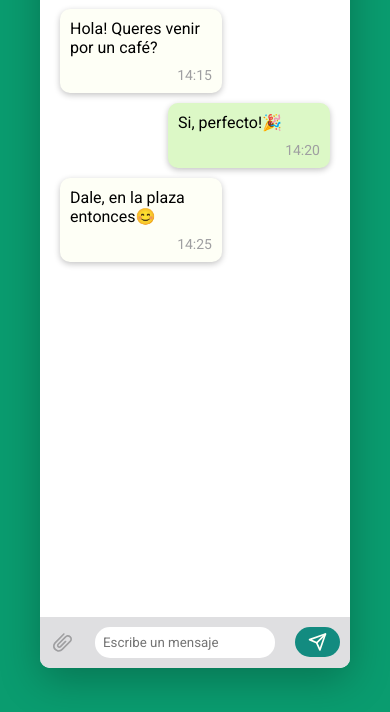
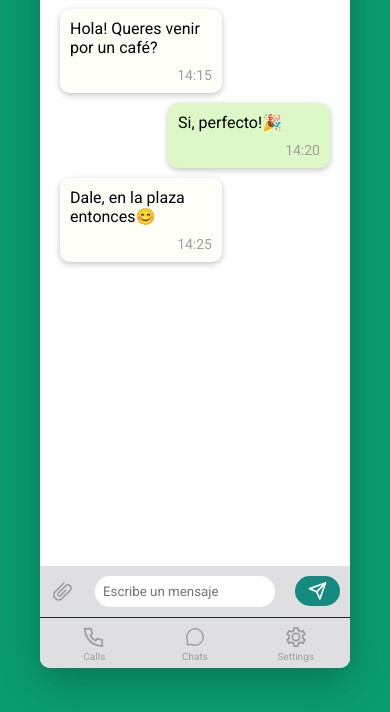
Before and after one commit to mai-vr/proyecto-base-fullstack, a plain HTML site: page index.html in a window 390 px wide. Shown: the part 132-844 px from the top of the page. Drawn offline with Linux system fonts and the light colour scheme; a web font is replaced by a local one.

Commit message:
add: opciones bajo el input de escribir mensajes para mobile

```diff
--- a/index.html
+++ b/index.html
@@ -98,6 +98,7 @@
                 </div>
             </section>
             <footer>
+                <div class="container-pc-message">
                     <button class="attach">
                         <svg xmlns="http://www.w3.org/2000/svg" width="131.11" height="128" viewBox="0 0 718 701"><path fill="currentColor" d="m175 397l280-280c3-3 27-27 65-40c53-17 107-3 150 40c44 43 57 96 40 149c-12 38-37 64-40 67L369 634c-52 52-182 119-302 0c-119-119-51-250 0-301L390 9c12-12 31-12 43 0s12 31 0 43L111 376c-5 4-106 109 0 215c103 103 204 11 215 0l301-302s17-17 25-41c10-32 3-60-25-88c-60-60-118-10-129 0L218 439c-10 10-17 27 0 44s33 9 43 0l194-194c12-11 32-11 43 0c12 12 12 32 0 44L304 526c-27 26-82 47-129 0c-48-47-27-103 0-129"/></svg>
                     </button>
@@ -107,6 +108,34 @@
                     <button class="send">
                         <svg xmlns="http://www.w3.org/2000/svg" width="128" height="128" viewBox="0 0 48 48"><g fill="none" stroke="currentColor" stroke-linejoin="round" stroke-width="4"><path d="M43 5L29.7 43l-7.6-17.1L5 18.3z"/><path stroke-linecap="round" d="M43 5L22.1 25.9"/></g></svg>
                     </button>
+                </div>
+                <div class="container-mobile-options">
+                    <div class="mobile-options">
+                       <button class="call-button">
+                            <svg xmlns="http://www.w3.org/2000/svg" viewBox="0 0 24 24"><g fill="none"><path d="M21 22c-3.8 0-7.338-1.115-10.307-3.036a19.1 19.1 0 0 1-5.657-5.657A18.9 18.9 0 0 1 2 3h6.778L9.97 8.372l-2.024 2.024a15.07 15.07 0 0 0 5.657 5.657l2.024-2.025L21 15.223z"/><path stroke="currentColor" stroke-width="2" d="M21 22c-3.8 0-7.338-1.115-10.307-3.036a19.1 19.1 0 0 1-5.657-5.657A18.9 18.9 0 0 1 2 3h6.778L9.97 8.372l-2.024 2.024a15.07 15.07 0 0 0 5.657 5.657l2.024-2.025L21 15.223z"/></g></svg>
+                            <p>
+                                Calls
+                            </p>
+                        </button>
+                    </div>
+                    <div class="mobile-options">
+                        <button class="chats-button">
+                            <svg class="chats-svg" xmlns="http://www.w3.org/2000/svg" viewBox="0 0 24 24"><path fill="none" stroke="currentColor" stroke-linecap="round" stroke-linejoin="round" stroke-width="1.5" d="M12 21a9 9 0 1 0-9-9c0 1.44.338 2.8.94 4.007c.453.911-.177 2.14-.417 3.037a1.17 1.17 0 0 0 1.433 1.433c.897-.24 2.126-.87 3.037-.416A9 9 0 0 0 12 21"/></svg>
+                            <p>
+                                Chats
+                            </p>
+                        </button>
+                    </div>
+                    <div class="mobile-options">
+                        <button class="setting-button">
+                            <svg xmlns="http://www.w3.org/2000/svg" viewBox="0 0 24 24"><g fill="none"><path d="M9.408 4.96L10 2h4l.592 2.96c.81.299 1.556.733 2.207 1.276l2.861-.968l2 3.464l-2.268 1.993a7.5 7.5 0 0 1 0 2.55l2.268 1.993l-2 3.464l-2.861-.968a7.5 7.5 0 0 1-2.207 1.276L14 22h-4l-.592-2.96a7.5 7.5 0 0 1-2.207-1.276l-2.861.968l-2-3.464l2.268-1.993a7.6 7.6 0 0 1 0-2.55L2.34 8.732l2-3.464l2.861.968A7.5 7.5 0 0 1 9.408 4.96" clip-rule="evenodd"/><path d="M16 12a4 4 0 1 1-8 0a4 4 0 0 1 8 0"/><path stroke="currentColor" stroke-linecap="square" stroke-width="2" d="M9.408 4.96L10 2h4l.592 2.96c.81.299 1.556.733 2.207 1.276l2.861-.968l2 3.464l-2.268 1.993a7.5 7.5 0 0 1 0 2.55l2.268 1.993l-2 3.464l-2.861-.968a7.5 7.5 0 0 1-2.207 1.276L14 22h-4l-.592-2.96a7.5 7.5 0 0 1-2.207-1.276l-2.861.968l-2-3.464l2.268-1.993a7.6 7.6 0 0 1 0-2.55L2.34 8.732l2-3.464l2.861.968A7.5 7.5 0 0 1 9.408 4.96Z" clip-rule="evenodd"/><path stroke="currentColor" stroke-linecap="square" stroke-width="2" d="M16 12a4 4 0 1 1-8 0a4 4 0 0 1 8 0Z"/></g></svg>
+                            <p>
+                                Settings
+                            </p>
+                        </button>
+                    </div>
+
+                </div>
             </footer>
         </div>
    </section>
--- a/styles/main.css
+++ b/styles/main.css
@@ -193,7 +193,7 @@ aside header{
 }
 
 /* Footer styles */
-footer{
+footer .container-pc-message{
     display: flex;
     background-color: var(--grey-500);
     align-items: center;
@@ -202,18 +202,18 @@ footer{
     gap: 20px;
 }
 
-footer button{
+footer .container-pc-message button{
     width: 25px;
     height: 25px;
     padding: 3px;
 }
 
-footer svg{
+footer .container-pc-message svg{
     width: 100%;
     height: 100%;
 }
 
-footer .attach{
+footer .container-pc-message .attach{
     background-color: transparent;
     border: none;
     cursor: pointer;
@@ -221,17 +221,17 @@ footer .attach{
     transition: color .2s;
 }
 
-footer .attach:hover{
+footer .container-pc-message .attach:hover{
     color: var(--grey-800);
 }
 
-footer form{
+footer .container-pc-message form{
     display: flex;
     align-items: center;
     flex: 1;
 }
 
-footer input{
+footer .container-pc-message input{
     padding: 8px;
     resize: none;
     border-radius: 15px;
@@ -239,12 +239,12 @@ footer input{
     border: none;
 }
 
-footer input:focus{
+footer .container-pc-message input:focus{
     outline: 1px solid var(--grey-700);
     border: none;
 }
 
-footer .send{
+footer .container-pc-message .send{
     background-color: var(--green-400);
     border: none;
     color: var(--grey-300);
@@ -256,9 +256,13 @@ footer .send{
     transition: all .1s;
 }
 
-footer .send:hover{
+footer .container-pc-message .send:hover{
     background-color: var(--green-300);
     transform: scale(1.1);
+}
+
+.container-mobile-options{
+    display: none;
 }
 
 /* Responsive design */
@@ -271,4 +275,40 @@ footer .send:hover{
     aside{
         display: none;
     }
+    .container-mobile-options{
+        background-color: var(--grey-500);
+        border-top: 1px solid var(--grey-600);
+        display: flex;
+        align-items: center;
+        justify-content: space-around;
+        padding: 4px;
+    }
+    .container-mobile-options .mobile-options p{
+        display: flex;
+        flex-direction: column;
+        justify-content: center;
+        align-items: center;
+    }
+    .container-mobile-options button{
+        background-color: transparent;
+        border: none;
+        width: 30px;
+        height: 30px;
+        padding: 4px;
+        color: var(--grey-700);
+        transition: all .2s;
+    }
+    .container-mobile-options button:focus{
+        color: var(--grey-600);
+        box-shadow: -1px 16px 107px -32px rgba(92,92,92,1);
+        transform: translateY(-2px);
+    }
+    .container-mobile-options svg{
+        width: 100%;
+        height: 100%;
+    }
+    .container-mobile-options p{
+        color: var(--grey-700);
+        font-size: 10px;
+    }
 }
```
Lines whose indentation alone changed are shown as unchanged.
